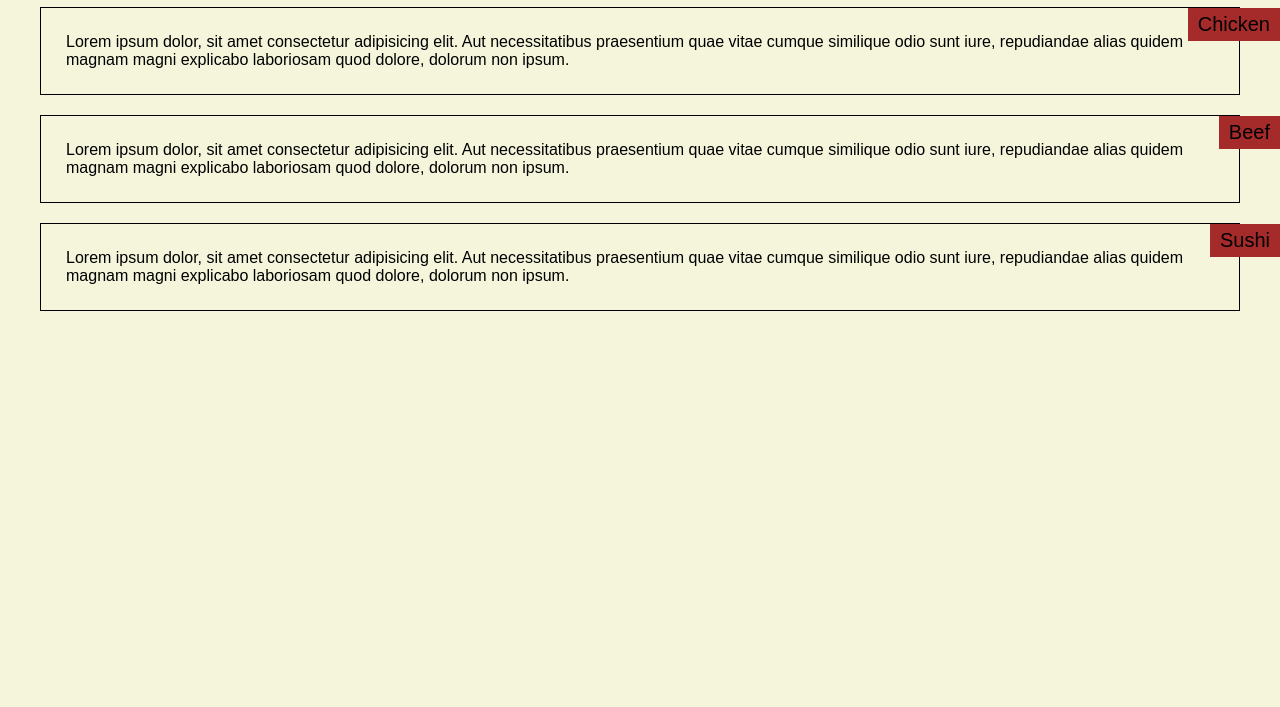
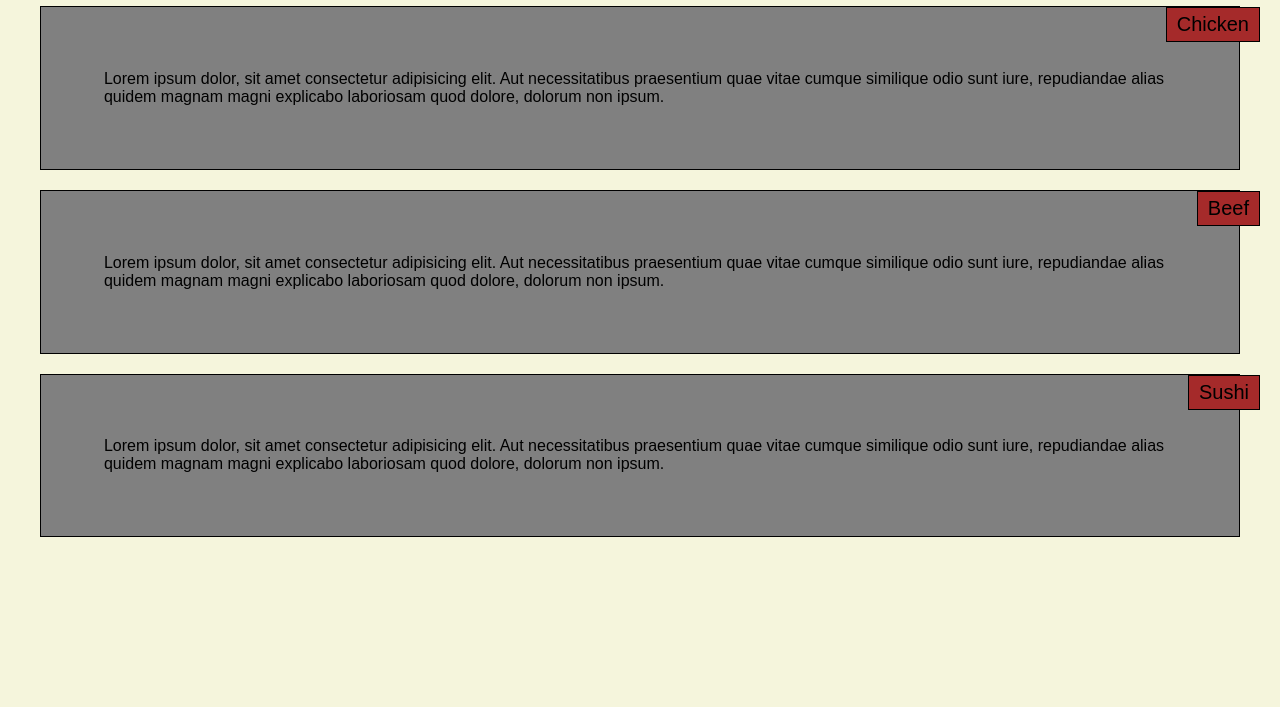
Before and after one commit to ALHARAMM/coursera-test, a plain HTML site: page mod2_solution/index.html in a window 1280 px wide. Shown: the part 93-800 px from the top of the page. Drawn offline with Linux system fonts and the light colour scheme.

Commit message:
The module3 sollution

```diff
--- a/mod2_solution/css/styles.css
+++ b/mod2_solution/css/styles.css
@@ -7,15 +7,14 @@ body {
 .container {
     max-width: 1200px;
     margin: 0 auto;
-    padding: 20px;
-
-
+    padding: 19px;
 
 }
 
 p {
     margin: 15px;
-    padding: 10px;
+    padding: 4%;
+    text-align:start;
 
 }
 
@@ -29,14 +28,16 @@ h1 {
     border: 1px solid black;
     margin-bottom: 20px;
     box-sizing: border-box;
+    background-color: gray;
 
 }
 .title {
+    border: 1px solid black;
     background-color: brown;
     color: black;
     font-size: 1.25em;
-    position: fixed;
-    right: 0;
+    position: absolute;
+    right: 20px;
     left: auto;
     padding: 5px 10px;
 
```
Also changed, not shown: mod3_solution/index.html (added).
